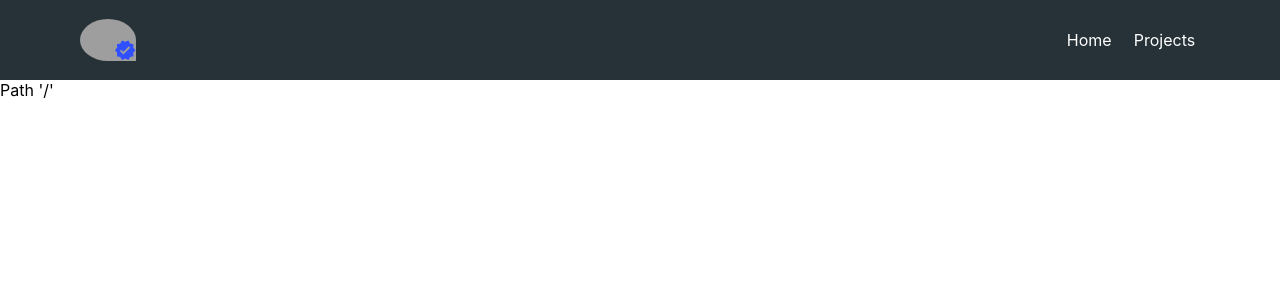
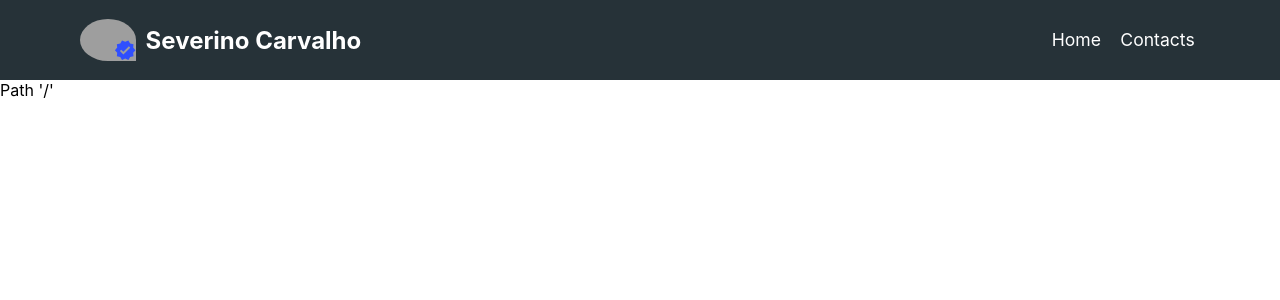
Before and after one commit to severino-carvalho/portfolio, a React (Create React App) app: page / in a window 1280 px wide. Shown: the top 300 px of the page. Built offline with nearby package versions, Linux system fonts and the light colour scheme; grey boxes are pictures that could not be loaded.

Commit message:
Finishing Navbar

```diff
--- a/src/components/layout/Navbar.js
+++ b/src/components/layout/Navbar.js
@@ -6,14 +6,24 @@ import styles from './Navbar.module.css';
 export default function Navbar({ props }) {
     return (
         <nav className={styles.navbar}>
-            <div>
-                <ImageVerified src={ImageSeverino} />
+
+            <div className={styles.logo}>
+                <div>
+                    <ImageVerified src={ImageSeverino} />
+                </div>
+                <div>
+                    <h2>Severino Carvalho</h2>
+                </div>
             </div>
 
-            <div>
-                <Link to='/'> Home </Link>
-                <Link to='/projects'> Projects </Link>
-            </div>
+            <ul>
+                <li>
+                    <Link to='/'> Home </Link>
+                </li>
+                <li>
+                    <Link to='/contacts'> Contacts </Link>
+                </li>
+            </ul>
         </nav>
     );
 }
--- a/src/components/layout/Navbar.module.css
+++ b/src/components/layout/Navbar.module.css
@@ -8,19 +8,29 @@
     background-color: #263238;
 }
 
-.navbar h1,
-.navbar h2,
-.navbar h3,
-.navbar h4,
-.navbar h5,
-.navbar h6 {
+.navbar .logo {
     display: flex;
     align-items: center;
+    text-align: center;
     color: white;
+}
+
+.navbar .logo h2 {
+    margin-left: .4em;
+    flex-wrap: wrap;
 }
 
 .navbar h2 svg {
     margin-left: .1em;
+}
+
+.navbar ul {
+    display: flex;
+}
+
+.navbar ul:hover a {
+    color: #b0bec5;
+    transition: color .3s ease-in-out;
 }
 
 .navbar a {
@@ -28,4 +38,11 @@
     color: #fff;
     margin-left: .5em;
     padding: .3em;
+    font-size: 1.1em;
+    transition: all .3s ease-in-out;
 }
+
+.navbar a:hover {
+    color: #fff !important;
+    transition: color .3s ease-in-out;
+}
```
